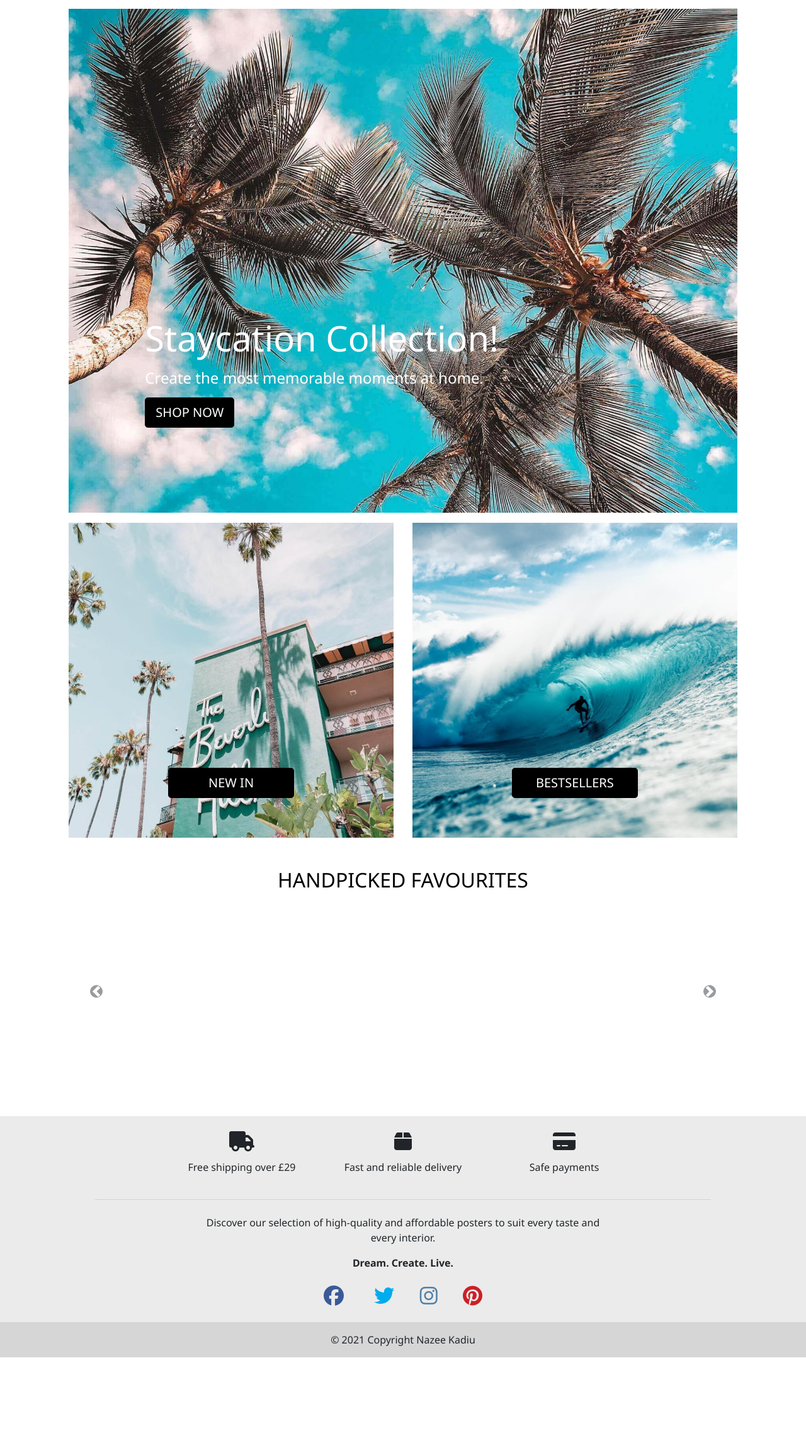
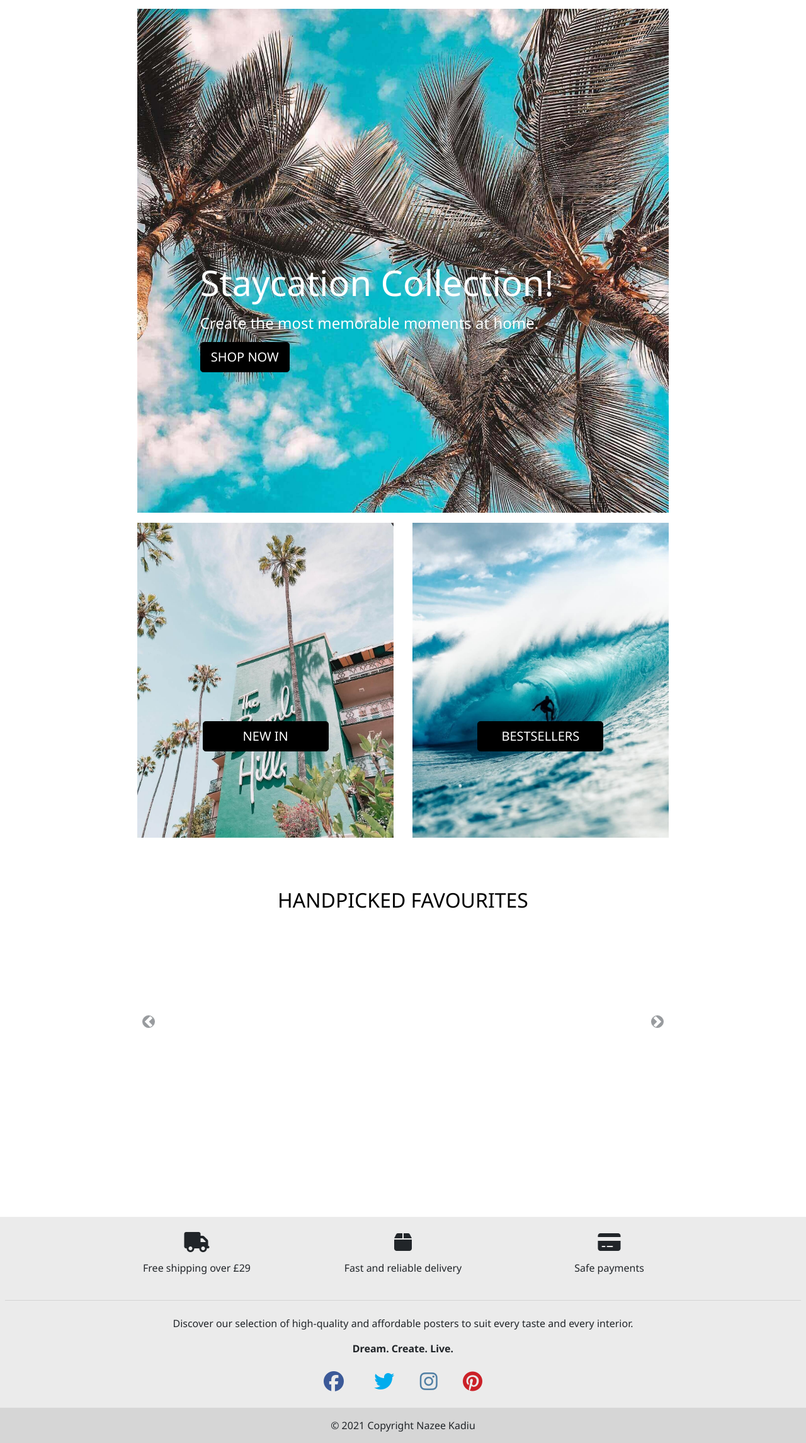
Before and after one commit to Nazulka/Poster-Panda, a Django app: page / in a window 1280 px wide. Shown: the part 162-2453 px from the top of the page at 63% size. Before the commit the page ends 2317 px from the top, so only its background shows below. Run offline with Django 3.2, Linux system fonts and the light colour scheme; data that the repository does not hold is empty; parts of the project's set-up code (start-up, migrations or seed data) failed here and were passed over; some libraries are stand-ins or nearby versions.

Commit message:
Modify review toast messages, improve home page layout

```diff
--- a/home/templates/home/index.html
+++ b/home/templates/home/index.html
@@ -16,7 +16,7 @@
     <!-- Hero Jumbotron -->
     <div class="container-fluid header-container">
         <div class="row">
-            <div class="col-10 offset-1">
+            <div class="col-md-8 offset-md-2">
                 <div id="jumbotron-hero" class="jumbotron jumbotron-fluid text-left text-white mt-3 mb-0">
                     <div class="container jumbotron-inner">
                         <h1 class="display-4">Staycation Collection!</h1>
@@ -31,7 +31,7 @@
     <!-- Card Jumbotron -->
     <div class="container-fluid">
         <div class="row">
-            <div class="col-10 offset-1 px-0">
+            <div class="col-md-8 offset-md-2 px-0">
                 <div class="row mx-auto">
                     <div class="col-sm-6">
                         <div class="jumbotron jumbotron-fluid jumbotron-left text-center mr-auto mt-3 mx-auto">
@@ -55,11 +55,10 @@
 
 
     <!-- Card Carousel -->
-    <div class="container text-center my-3 mb-5">
+    <div class="container text-center my-5">
         <h2 class="logo-font">Handpicked Favourites</h2>
-        <div class="row mx-auto">
-
-            <div id="cardCarousel" class="carousel slide w-100" data-ride="carousel">
+        <div class="row mx-auto mt-4">
+            <div id="cardCarousel" class="col-10 offset-1 carousel slide w-100" data-ride="carousel">
                 <div class="carousel-inner w-100" role="listbox">
                     {% for product in products %}
                     <div class="carousel-item {% if forloop.first %} active {% endif %}">
@@ -98,9 +97,10 @@
             </div>
         </div>
     </div>
-
-    <footer>
-        {% include 'includes/footer.html' %}
-    </footer>
+    <div class="container-fluid">
+        <footer>
+            {% include 'includes/footer.html' %}
+        </footer>
+    </div>
 
 {% endblock %}
--- a/reviews/views.py
+++ b/reviews/views.py
@@ -42,7 +42,7 @@ def add_review(request, product_id):
                 review.user = user
                 review.product = product
                 review.save()
-                messages.success(request, 'Successfully added review!')
+                messages.info(request, 'Thank you for your review!')
                 return redirect(reverse('product_detail', args=[product.id]))
             else:
                 messages.error(request, "Ensure the form is valid. \
@@ -70,7 +70,7 @@ def edit_review(request, review_id):
             review_form = AddReviewForm(request.POST, instance=review)
             if review_form.is_valid():
                 review_form.save()
-                messages.success(request, 'Successfully updated review!')
+                messages.info(request, 'Your review has been updated!')
                 return redirect(reverse('product_detail', args=[review.product.id]))
             else:
                 messages.error(request, 'Failed to update the review. \
@@ -96,7 +96,7 @@ def delete_review(request, review_id):
     review = get_object_or_404(ProductReview, pk=review_id)
     if request.user.is_superuser or request.user == review.user:
         review.delete()
-        messages.success(request, 'Successfully deleted review!')
+        messages.info(request, 'Your review has been deleted!')
         return redirect(reverse('products'))
     else:
         messages.error(request, 'Sorry, only the reviewer can do that.')
--- a/static/css/base.css
+++ b/static/css/base.css
@@ -169,7 +169,7 @@ input[name='q']::placeholder {
     /* position: absolute; */
     bottom: 0;
     padding: 0;
-    margin: 0;
+    margin-top: 10rem;
     text-align: center;
     background-color: #ebebeb;
 
--- a/templates/includes/footer.html
+++ b/templates/includes/footer.html
@@ -1,7 +1,6 @@
 <div id="footer">
     <!-- Footer -->
-    <div class="container">
-        <div class="row text-center d-flex justify-content-center mt-4 pt-4 my-3">
+        <div class="row text-center d-flex justify-content-center mt-5 pt-4 mb-3">
             <div class="col-md-3 mb-3">
                 <i class="fas fa-truck fa-2x pb-3"></i>
                 <h6 class="footer-info">
@@ -59,7 +58,6 @@
                 </ul>
             </div>
         </div>
-    </div>
 
     <!-- Copyright -->
     <div class="footer-copyright text-center py-3">© 2021 Copyright Nazee Kadiu</div>
--- a/templates/includes/toasts/toast_info.html
+++ b/templates/includes/toasts/toast_info.html
@@ -2,7 +2,7 @@
     <div class="arrow-up arrow-info"></div>
     <div class="w-100 toast-capper bg-info"></div>
     <div class="toast-header bg-white text-dark">
-        <strong class="mr-auto">Alert!</strong>
+        <strong class="mr-auto"></strong>
         <button type="button" class="ml-2 mb-1 close text-dark" data-dismiss="toast" aria-label="Close">
             <span aria-hidden="true">&times;</span>
         </button>
```
Also changed, not shown: TESTING.md (+1 -1 lines), README.md.
